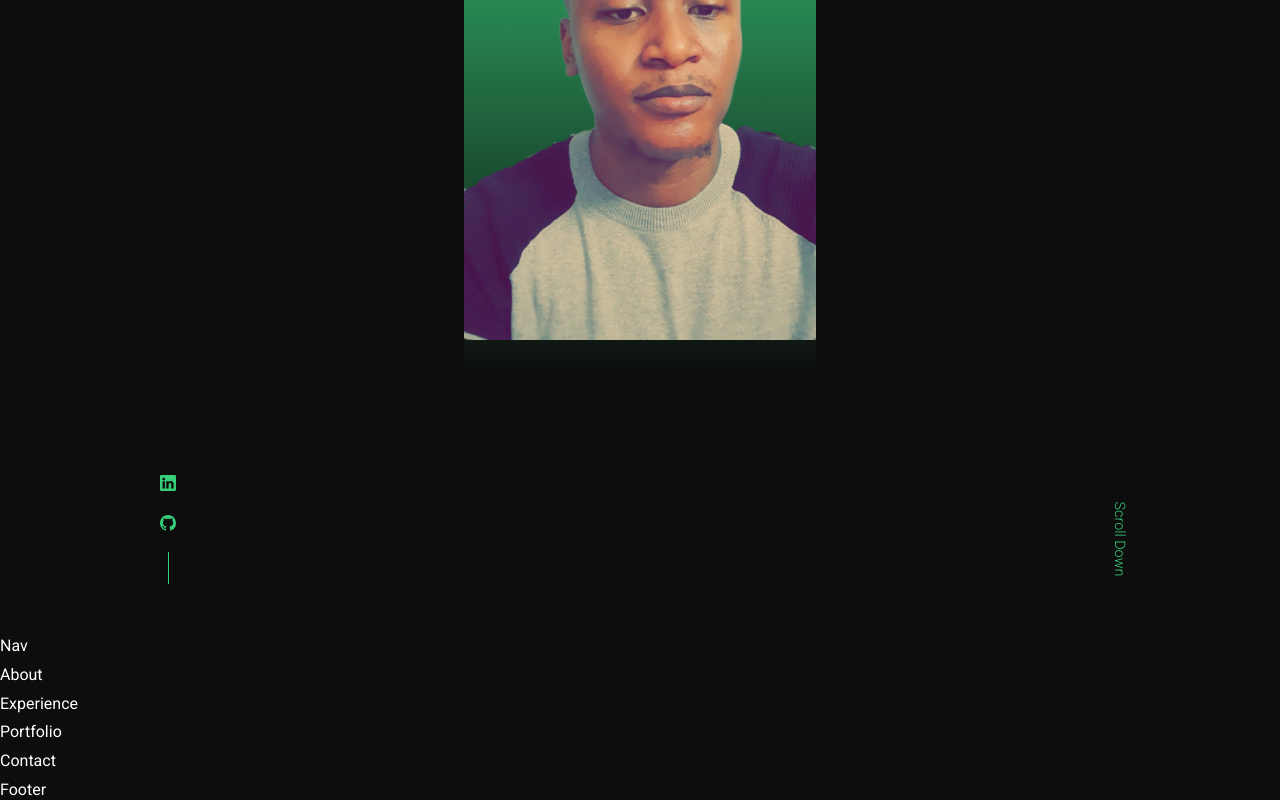
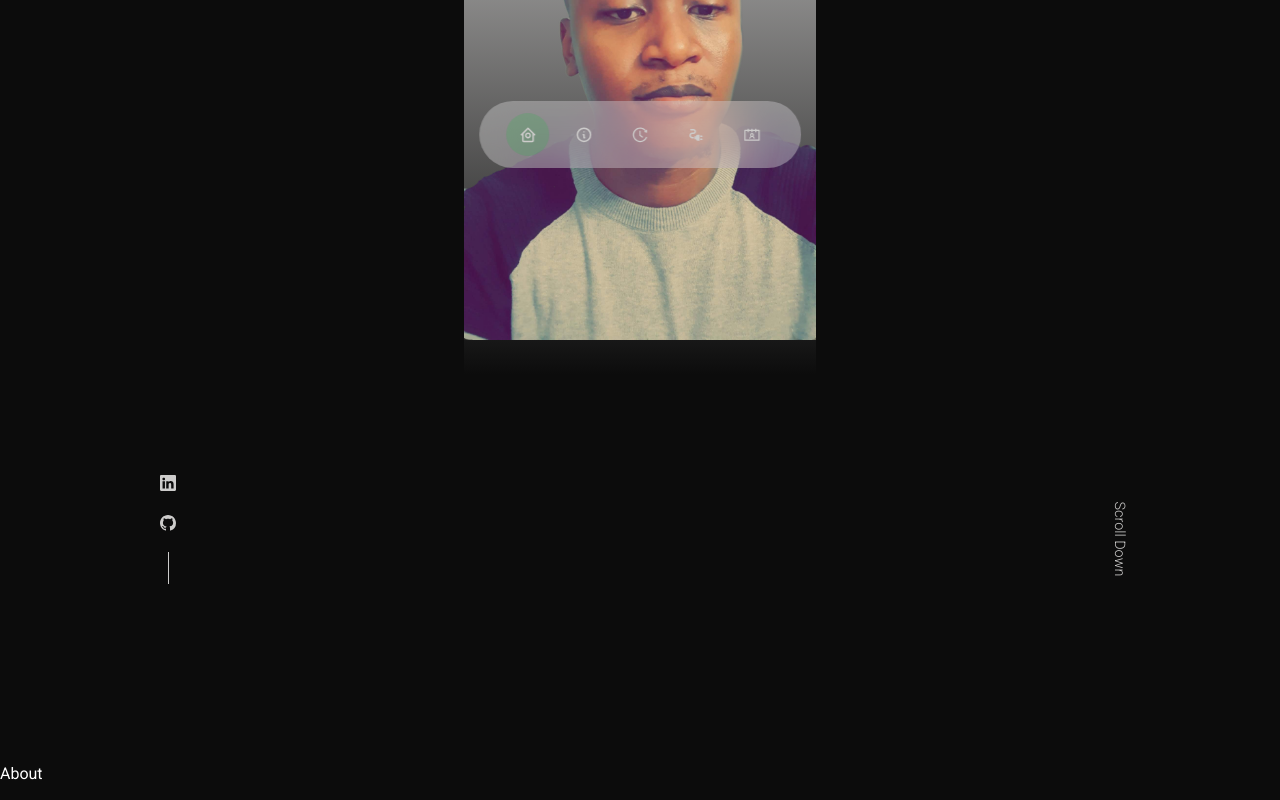
Before and after one commit to theagester12345/portfolio, a React (Create React App) app: page / in a window 1280 px wide. Shown: the part 600-1400 px from the top of the page. Built offline with nearby package versions, Linux system fonts and the light colour scheme.

Commit message:
Added Service Components + Updated Nav Section

```diff
--- a/src/App.jsx
+++ b/src/App.jsx
@@ -7,6 +7,7 @@ import Experience from './components/experience/Experience';
 import Portfolio from './components/portfolio/Portfolio';
 import Contact from './components/contact/Contact';
 import Footer from './components/footer/Footer';
+import Services from './components/services/Services'
 
 function App() {
   return (
@@ -16,6 +17,7 @@ function App() {
     <About/>
     <Experience/>
     <Portfolio/>
+    <Services/>
     <Contact/>
     <Footer/>
    </React.Fragment>
--- a/src/components/about/About.jsx
+++ b/src/components/about/About.jsx
@@ -3,7 +3,7 @@ import './About.css'
 
 const About = () => {
   return (
-    <div>About</div>
+  <section id='about'>About</section>
   )
 }
 
--- a/src/components/contact/Contact.jsx
+++ b/src/components/contact/Contact.jsx
@@ -3,7 +3,7 @@ import './Contact.css'
 
 const Contact = () => {
   return (
-    <div>Contact</div>
+    <section id='contact'>Contact</section>
   )
 }
 
--- a/src/components/experience/Experience.jsx
+++ b/src/components/experience/Experience.jsx
@@ -3,7 +3,7 @@ import './Experience.css'
 
 const Experience = () => {
   return (
-    <div>Experience</div>
+    <section id='experience'>Experience</section>
   )
 }
 
--- a/src/components/footer/Footer.jsx
+++ b/src/components/footer/Footer.jsx
@@ -3,7 +3,7 @@ import './Footer.css'
 
 const Footer = () => {
   return (
-    <div>Footer</div>
+   <section id='footer'>Footer</section>
   )
 }
 
--- a/src/components/header/Header.css
+++ b/src/components/header/Header.css
@@ -30,6 +30,10 @@ header{
     position:absolute;
     left: 0;
     bottom: 3rem;
+}
+
+.socials a:hover{
+    color:var(--color-secondary-variant);
 }
 
 .socials::after{
@@ -66,6 +70,10 @@ header{
 
 }
 
+.scroll__down:hover{
+    color:var(--color-secondary-variant);
+}
+
 
 
 /*================MEDIA QUERY(For devices with mdeium screen size dimensions eg: tablets)=========================*/
--- a/src/components/nav/Nav.css
+++ b/src/components/nav/Nav.css
@@ -0,0 +1,37 @@
+nav {
+    background: rgba(255, 255, 255,0.3);
+    width: max-content;
+    display: block;
+    padding: 0.75rem 1.7rem;
+    z-index: 2;
+    position: fixed;
+    left: 50%;
+    transform: translateX(-50%);
+    bottom: 2rem;
+    display: flex;
+    gap: 0.8rem;
+    border-radius: 3rem;
+    backdrop-filter: blur(25px);
+
+
+
+}
+
+
+nav a {
+    background: transparent;
+    padding: 0.8rem;
+    border-radius: 50%;
+    display: flex;
+    font-size: 1.1rem;
+}
+
+
+nav a:hover {
+    background: rgba(30, 184, 68, 0.2);
+
+}
+
+nav a.active {
+    background:  rgba(30, 184, 68, 0.2);
+}
--- a/src/components/nav/Nav.jsx
+++ b/src/components/nav/Nav.jsx
@@ -1,9 +1,24 @@
 import React from 'react'
 import './Nav.css'
+import {BiHomeCircle} from 'react-icons/bi'
+import {HiOutlineInformationCircle} from 'react-icons/hi'
+import {AiOutlineHistory} from 'react-icons/ai'
+import {MdOutlineElectricalServices} from 'react-icons/md'
+import {AiOutlineContacts} from 'react-icons/ai'
+import { useState } from 'react'
 
 const Nav = () => {
+  //Checking which nav is clicked
+  const [active,setActive ] = useState('home');
+
   return (
-    <div>Nav</div>
+   <nav>
+    <a href="#" onClick={()=> setActive('home')} className={active === 'home' ? 'active':''}><BiHomeCircle/></a>
+    <a href="#about" onClick={()=> setActive('about')} className={active === 'about' ? 'active':''}><HiOutlineInformationCircle/></a>
+    <a href="#experience" onClick={()=> setActive('experience')} className={active === 'experience' ? 'active':''}><AiOutlineHistory/></a>
+    <a href="#services"  onClick={()=> setActive('services')} className={active === 'services' ? 'active':''}><MdOutlineElectricalServices/></a>
+    <a href="#contact"  onClick={()=> setActive('contact')} className={active === 'contact' ? 'active':''}><AiOutlineContacts/></a>
+   </nav>
   )
 }
 
--- a/src/components/portfolio/Portfolio.jsx
+++ b/src/components/portfolio/Portfolio.jsx
@@ -3,7 +3,7 @@ import './Portfolio.css'
 
 const Portfolio = () => {
   return (
-    <div>Portfolio</div>
+    <section id='Protfolio'>Protfolio</section>
   )
 }
 
--- /dev/null
+++ b/src/components/services/Services.jsx
@@ -0,0 +1,10 @@
+import React from 'react'
+import './Services.css'
+
+const services = () => {
+  return (
+    <section id='services'>Services</section>
+  )
+}
+
+export default services
--- a/src/index.css
+++ b/src/index.css
@@ -15,10 +15,12 @@
 
 
 :root{
-  --color-bg:#0D0D0D;
+  --color-bg:#0C0C0C;
   --color-bg-variant: #1e1c1c;
-  --color-primary:#37ce79;
-  --color-primary-variant:#4BF294;
+  --color-primary:#CDCCCB;
+  --color-primary-variant:#f1efed;
+  --color-secondary:#4BF294;
+  --color-secondary-variant : #67e79e;
   --color-white:#fff;
   --color-light:rgba(255,255,255,0.6);
 
@@ -47,6 +49,9 @@ body {
   font-family: 'Roboto', sans-serif;
   background: var(--color-bg);
   color: var(--color-white);
+  width: 100vw;
+  height: 100%;
+
   line-height: 1.8;
 
 }
@@ -71,6 +76,7 @@ h1{
 
 section{
   margin-top: 8rem;
+  height: 100vh;
 }
 
 section>h2, section>h5 {
@@ -140,6 +146,7 @@ img{
 
   section{
     margin-top: 6rem;
+
   }
 
 }
```
Also changed, not shown: src/components/services/Services.css (added), 1 other file (tests, documents, lock files or other folders).
